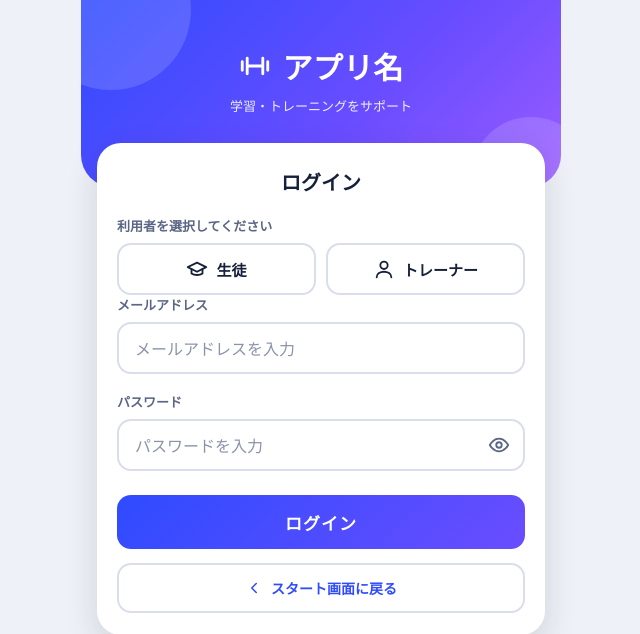
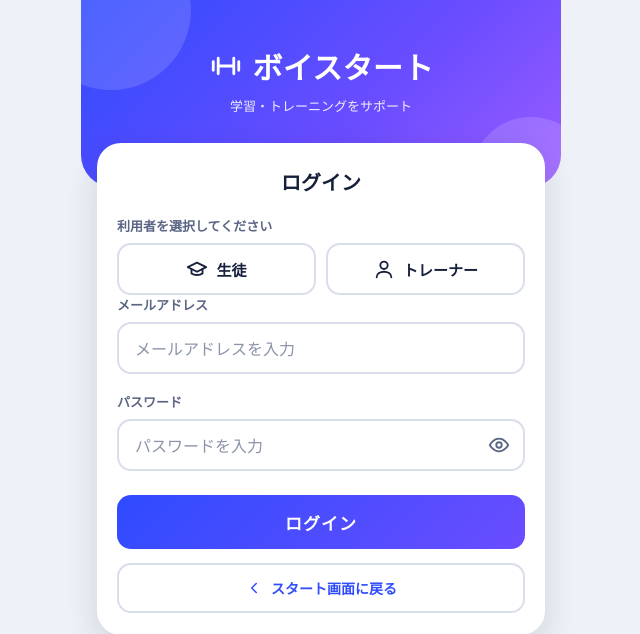
Before and after one commit to JHenryG1201/voi_start, a Django app: page /accounts/login in a window 1280 px wide. Shown: the top 634 px of the page, without its empty margins (319-959 px from the left). Run offline with Django 5.2, Linux system fonts and the light colour scheme.

Commit message:
Fixed: App Name in Login Page

```diff
--- a/templates/common/login.html
+++ b/templates/common/login.html
@@ -18,7 +18,7 @@
       <svg viewBox="0 0 24 24" fill="none" stroke="currentColor" stroke-width="2" stroke-linecap="round" stroke-linejoin="round" aria-hidden="true">
         <path d="M6.5 6.5v11M17.5 6.5v11M3 9v6M21 9v6M6.5 12h11"/>
       </svg>
-      <span>アプリ名</span>
+      <span>ボイスタート</span>
     </div>
     <p>学習・トレーニングをサポート</p>
   </header>
```
